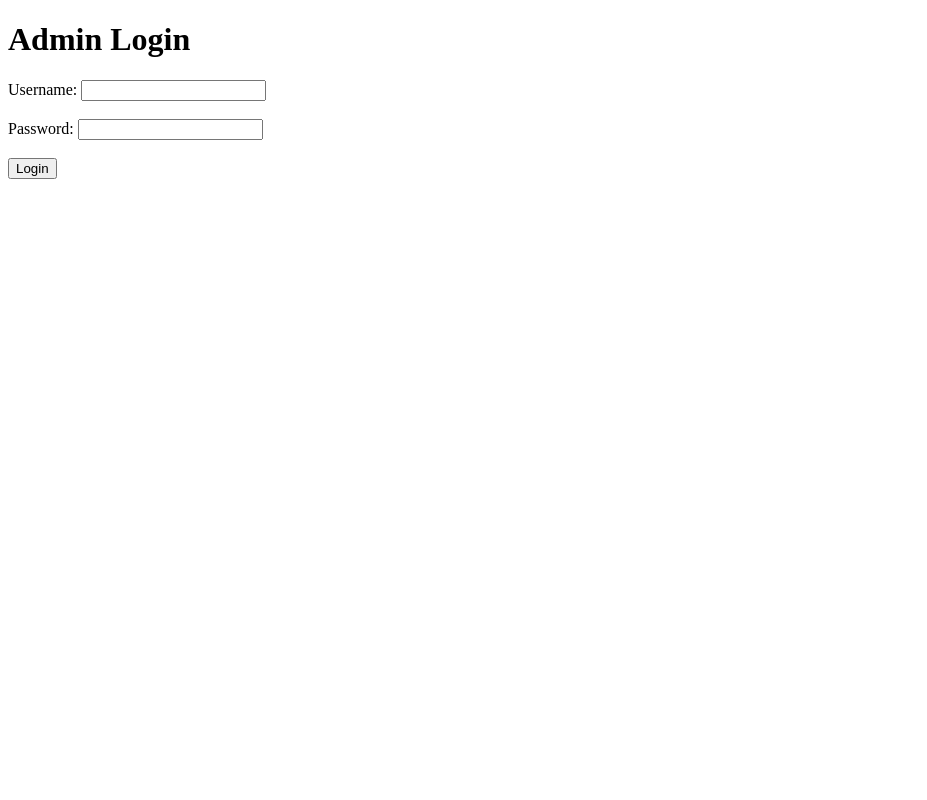
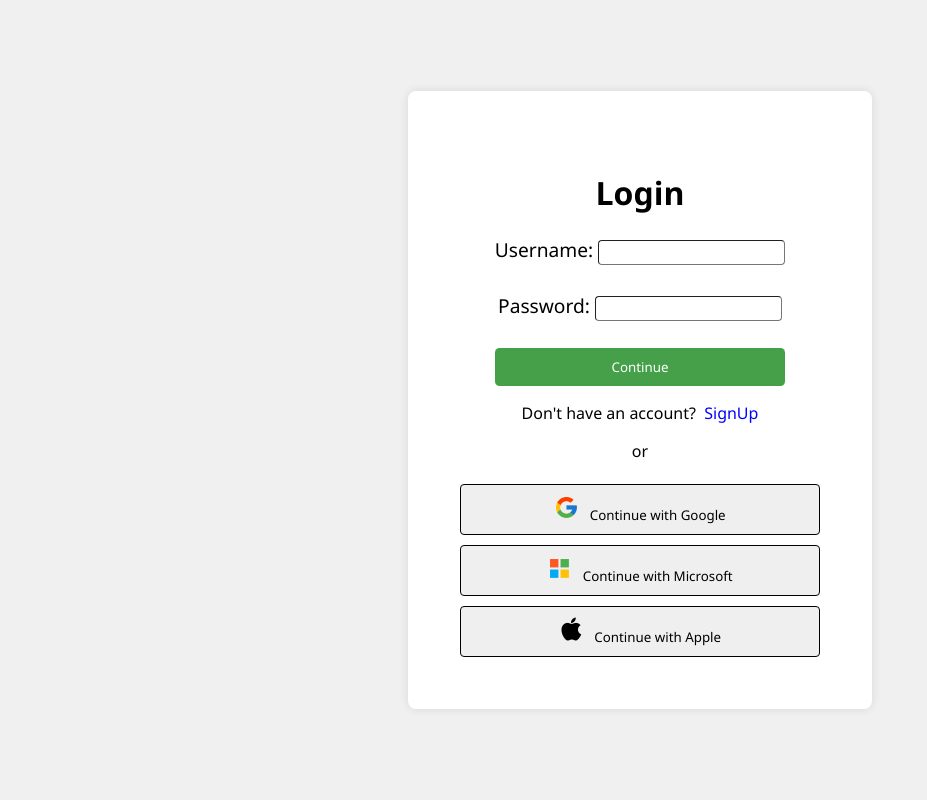
Before and after one commit to victorbaraka/LibraryManagementSystem, a PHP site: page /admin_login_form.php in a window 1280 px wide. Shown: the whole page, without its empty margins (0-927 px from the left). Run offline with PHP 8.4, Linux system fonts and the light colour scheme.

Commit message:
Just did the admin Login page styling

```diff
--- /dev/null
+++ b/adminLogin.css
@@ -0,0 +1,136 @@
+body{
+    font-family: 'Segoe UI', Tahoma, Geneva, Verdana, sans-serif;
+    display: flex;
+    justify-content: center;
+    align-items: center;
+    height: 100vh;
+    margin: 0;
+    background-color: #f0f0f0;
+}
+.loginComponents{
+    background: #fff;
+    padding: 2em;
+    border-radius: 8px;
+    box-shadow: 0 0 10px rgba(0,0,0,0.1);
+    text-align: center;
+    max-width: 400px;
+    width: 100%;
+    margin: 0 auto;
+}
+.loginForm{
+    display: flex;
+    justify-content: center;
+    font-size: larger;
+    font-family: 'Segoe UI', Tahoma, Geneva, Verdana, sans-serif;
+
+}
+.Header{
+    display: flex;
+    justify-content: center;
+    margin-top: 12%;
+    font-family: 'Segoe UI', Tahoma, Geneva, Verdana, sans-serif;
+    font-size: 21;
+
+}
+.signUp{
+    display: flex;
+    justify-content: center;
+
+}
+.signUpLink:visited{
+
+    color: rgb(11, 11, 150);
+    text-decoration: none;
+}
+.signUpLink:hover{
+    color: rgb(32, 32, 134);
+    text-decoration: none;
+}
+.signUpLink:link{
+    color: blue;
+    text-decoration: none;
+}
+input[type="submit"]{
+    color: white;
+    background-color: #45A049;
+    font-family: 'Segoe UI', Tahoma, Geneva, Verdana, sans-serif;
+    width: 100%;
+    padding: 10px;
+    border-radius: 4.5px;
+    cursor: pointer;
+    border: none;
+}
+input[type="submit"]:hover{
+    background-color: #3e8e41;
+}
+input[type="submit"]:active{
+    background-color: #235f25;
+}
+input[type="submit"]:focus{
+    outline: none;
+    box-shadow: 0 0 10px #719ECE;
+}
+.signUp{
+    font-family: 'Segoe UI', Tahoma, Geneva, Verdana, sans-serif;
+    font-size: medium;
+}
+.separator{
+    display: flex;
+    justify-content: center;
+    margin: 12px;
+    font-family: 'Segoe UI', Tahoma, Geneva, Verdana, sans-serif;
+}
+.password{
+    padding: 4px;
+    border-radius: 4px;
+    border-width: 1px;
+}
+.username{
+    padding: 4px;
+    border-radius: 4px;
+    border-width: 1px;
+}
+.loginButtons{
+    display: flex;
+    flex-direction: column;
+    align-items: center;
+    margin: 0 10px;
+    padding: 10px;
+
+
+}
+.alt-login{
+
+    font-family: 'Segoe UI', Tahoma, Geneva, Verdana, sans-serif;
+    font-size: 15;
+
+    width: 100%;
+    padding: 10px;
+    border-radius:4px ;
+    border: solid 1px;
+    cursor: pointer;
+    margin-bottom: 10px;
+    transition: background-color 0.3s ease, transform 0.3s ease;
+}
+.alt-login:hover,
+.alt-login:focus{
+    background-color: rgb(201, 201, 201);
+    transform: scale(1.05);
+}
+
+
+
+/*@media (prefers-color-scheme: dark){
+    body{
+        background-color: black;
+        color: #fff;
+    }
+
+}
+@media (prefers-color-scheme: light){
+    body{
+        background-color: #fff;
+        color: #000;
+    }
+
+}*/
--- a/admin_login_form.php
+++ b/admin_login_form.php
@@ -4,16 +4,49 @@
     <meta charset="UTF-8">
     <meta name="viewport" content="width=device-width, initial-scale=1.0">
     <title>Admin Login</title>
+    <link rel="stylesheet" href="adminLogin.css">
+
 </head>
 <body>
-    <h1>Admin Login</h1>
+
+
+<div class="loginComponents">
+
+<h1 class= "Header"> Login</h1>
+
+    <div class="loginForm">
     <form action="admin_login.php" method="POST">
         <label for="username">Username:</label>
-        <input type="text" id="username" name="username" required><br><br>
+        <input type="text" id="username" name="username" class="username"  required><br><br>
         <label for="password">Password:</label>
-        <input type="password" id="password" name="password" required><br><br>
-        <input type="submit" value="Login">
+        <input type="password" id="password" name="password" class="password" required><br><br>
+        <input  type="submit" value="Continue">
     </form>
+    </div>
+
+    <p class="signUp"> Don't have an account? &nbsp <a class="signUpLink" href="admin_signup_form.php">SignUp</a></p>
+
+    <div class="separator">
+
+    <span> or </span>
+
+
+    </div>
+    <div class="loginButtons">
+    <button class="alt-login google-btn" id="googleLogin"><img src="google-logo.png"> &nbsp Continue with Google</button>
+    <button class="alt-login ms-btn"> <img src="ms-logo.png"> &nbsp Continue with Microsoft</button>
+    <button class="alt-login apple-btn"><img src="apple-logo.png"> &nbsp Continue with Apple</button>
+    </div>
+</div>
+
+</div>
+
+<script>
+    document.getElementById("googleLogin").addEventListener("click", function(){
+        window.location.href="https://accounts.google.com/o/oauth2/auth?client_id=GOOGLE_ID&redirect_uri=YOUR_REDIRECT&response_type=code&scope=profile email";
+    });
+</script>
+
 </body>
 
 </html>
```
Also changed, not shown: apple-logo.png (added), google-logo.png (added), loginFormBg.jpeg (added), ms-logo.png (added).
